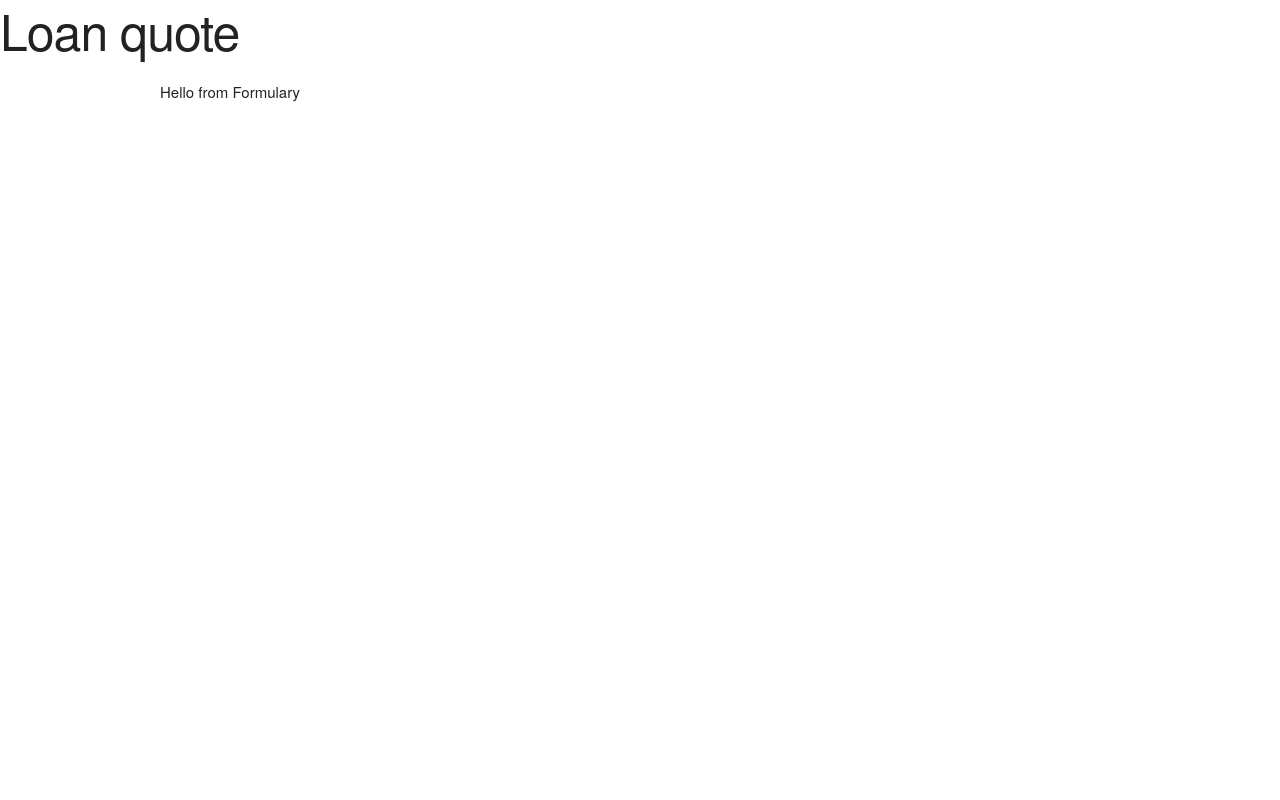
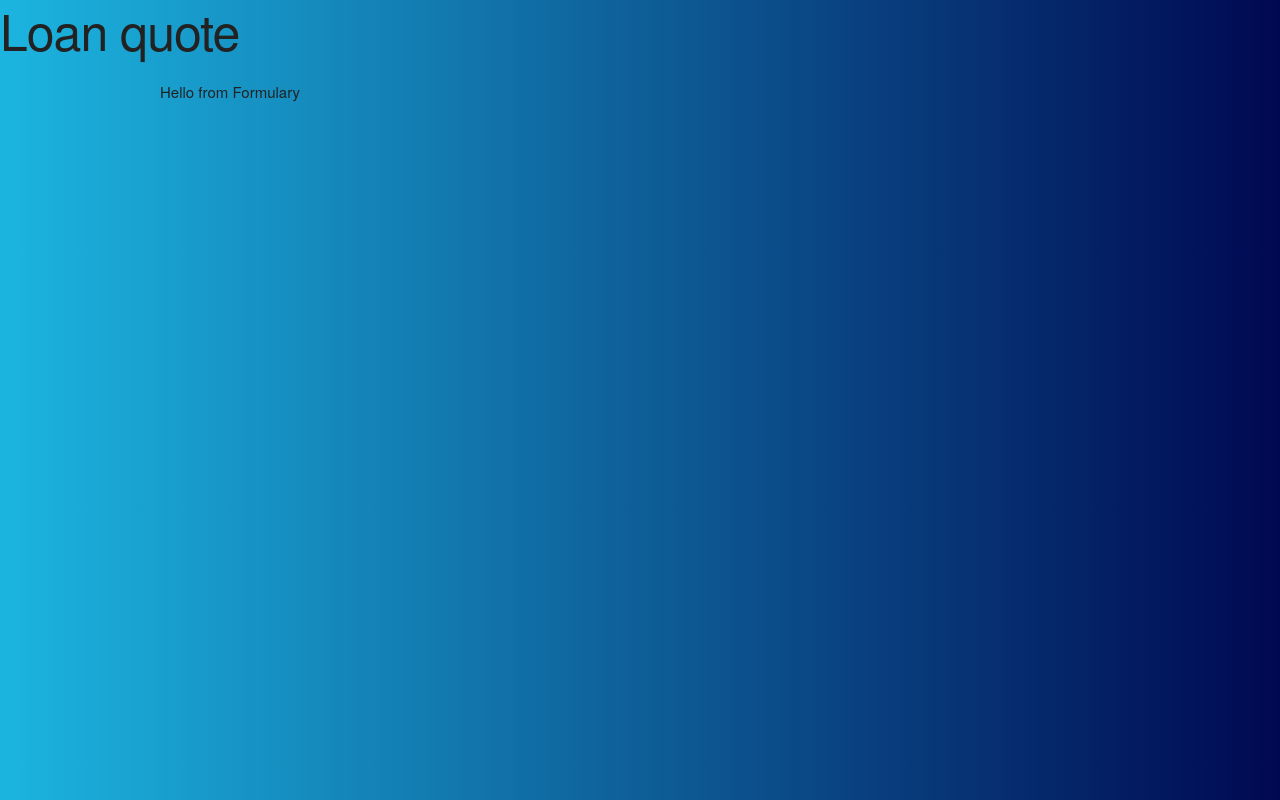
Before and after one commit to titoparra4/lends, a React (Create React App) app: page / in a window 1280 px wide. Built offline with nearby package versions, Linux system fonts and the light colour scheme.

Commit message:
Update index.css

```diff
--- a/src/index.css
+++ b/src/index.css
@@ -1,14 +1,12 @@
+html {
+	height: 100%;
+}
 body {
-  margin: 0;
-  padding: 0;
-  font-family: -apple-system, BlinkMacSystemFont, "Segoe UI", "Roboto", "Oxygen",
-    "Ubuntu", "Cantarell", "Fira Sans", "Droid Sans", "Helvetica Neue",
-    sans-serif;
-  -webkit-font-smoothing: antialiased;
-  -moz-osx-font-smoothing: grayscale;
+	font-family: -apple-system, BlinkMacSystemFont, "Segoe UI", "Roboto", "Oxygen", "Ubuntu", "Cantarell", "Fira Sans",
+		"Droid Sans", "Helvetica Neue", sans-serif;
+	-webkit-font-smoothing: antialiased;
+	-moz-osx-font-smoothing: grayscale;
+
+	height: 100%;
+	background: linear-gradient(90deg, #1cb5e0 0%, #000851 100%);
 }
-
-code {
-  font-family: source-code-pro, Menlo, Monaco, Consolas, "Courier New",
-    monospace;
-}
```
